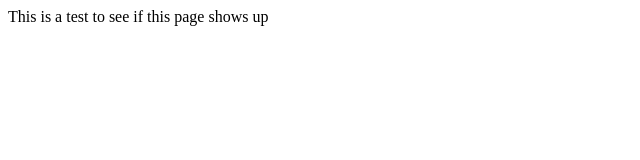
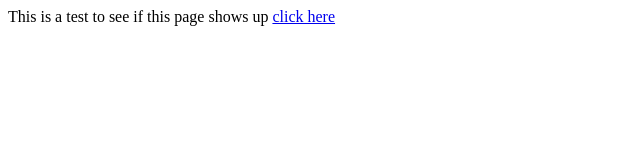
Before and after one commit to gina622/Project, a plain HTML site: page index.html in a window 1280 px wide. Shown: the full height of the page, 0-640 px from the left. Drawn offline with Linux system fonts and the light colour scheme.

Commit message:
Update index.html

```diff
--- a/index.html
+++ b/index.html
@@ -8,5 +8,8 @@
 </head>
 <body>
     This is a test to see if this page shows up
+    <a href="website-design/project_sitemap.html">click here
+
+    </a>
 </body>
 </html>
```
